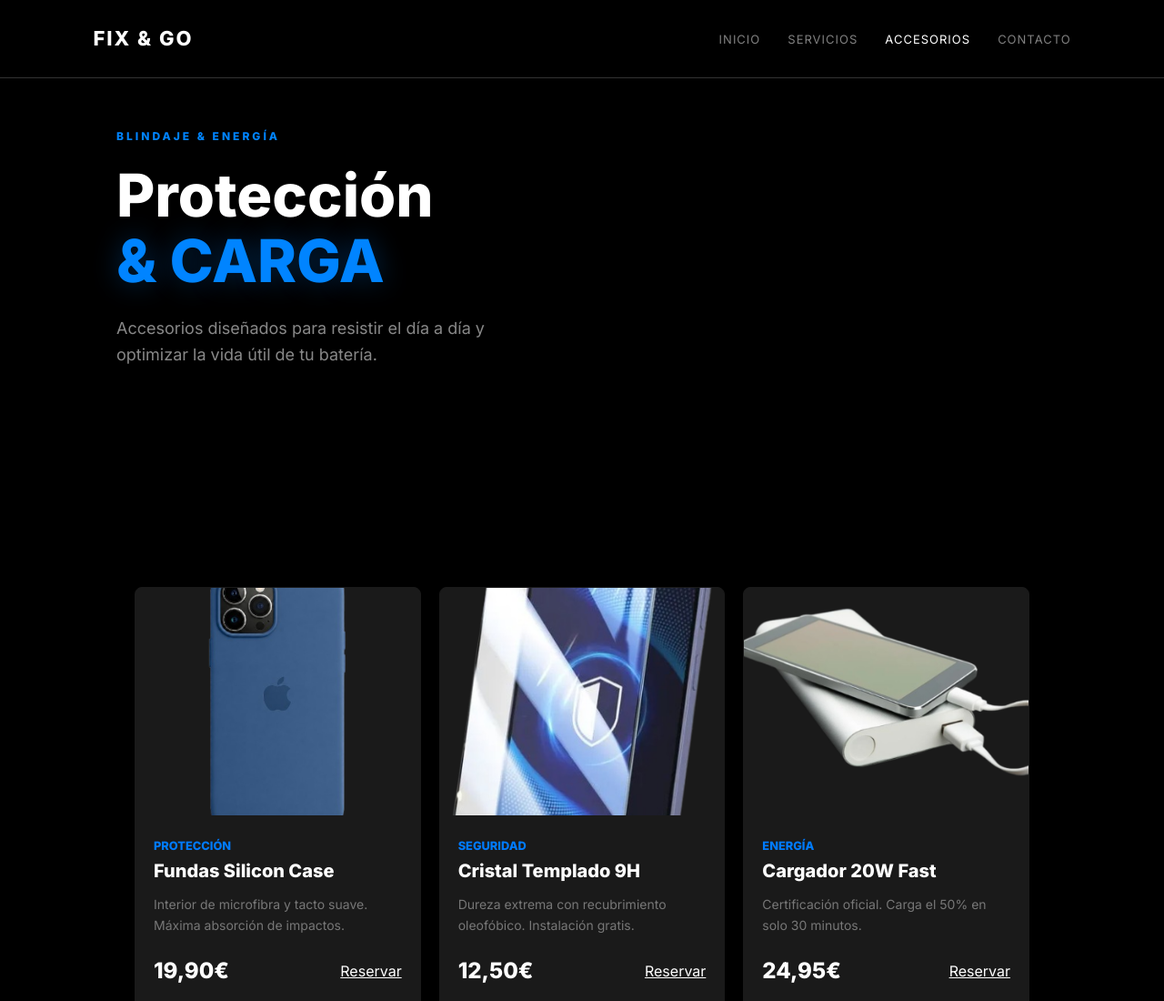
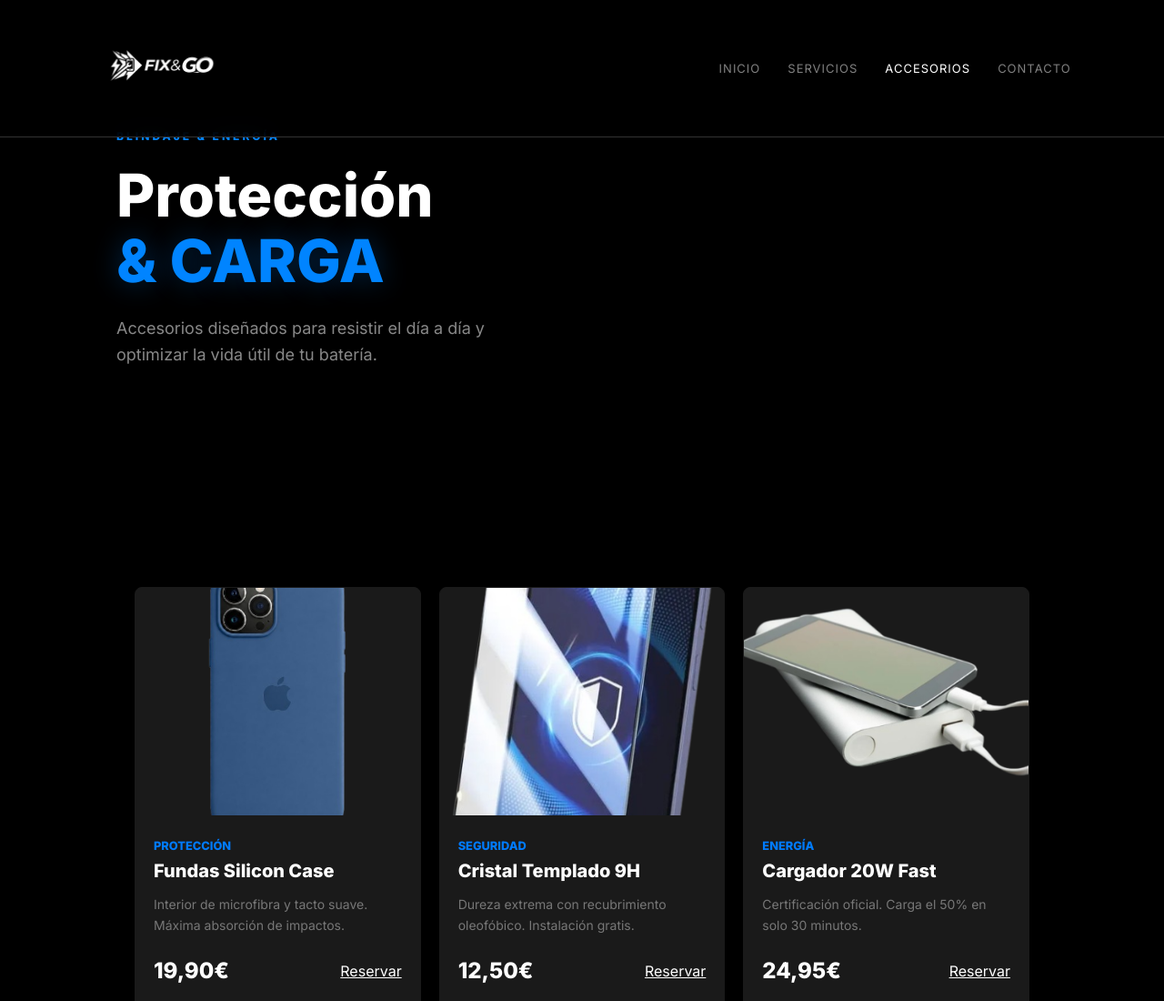
Before and after one commit to jor09class-ai/FIX-GO, a plain HTML site: page accesorios-proteccion.html in a window 1280 px wide. Shown: the top 1100 px of the page at 91% size. Drawn offline with Linux system fonts and the light colour scheme.

Commit message:
Update accesorios-proteccion.html

```diff
--- a/accesorios-proteccion.html
+++ b/accesorios-proteccion.html
@@ -8,9 +8,13 @@
     <link href="https://fonts.googleapis.com/css2?family=Inter:wght@300;400;800&display=swap" rel="stylesheet">
 </head>
 <body>
-    <nav class="navbar">
-        <div class="logo">FIX & GO</div>
-        <ul class="nav-links">
+<nav class="navbar">
+    <div class="logo">
+        <a href="index.html">
+            <img src="logo.png" alt="FIX & GO Logo" style="height: 100px; width: auto; display: block;">
+        </a>
+    </div>
+    <ul class="nav-links">
             <li><a href="index.html">Inicio</a></li>
             <li><a href="servicios.html">Servicios</a></li>
             <li><a href="accesorios.html" class="active">Accesorios</a></li>
```
